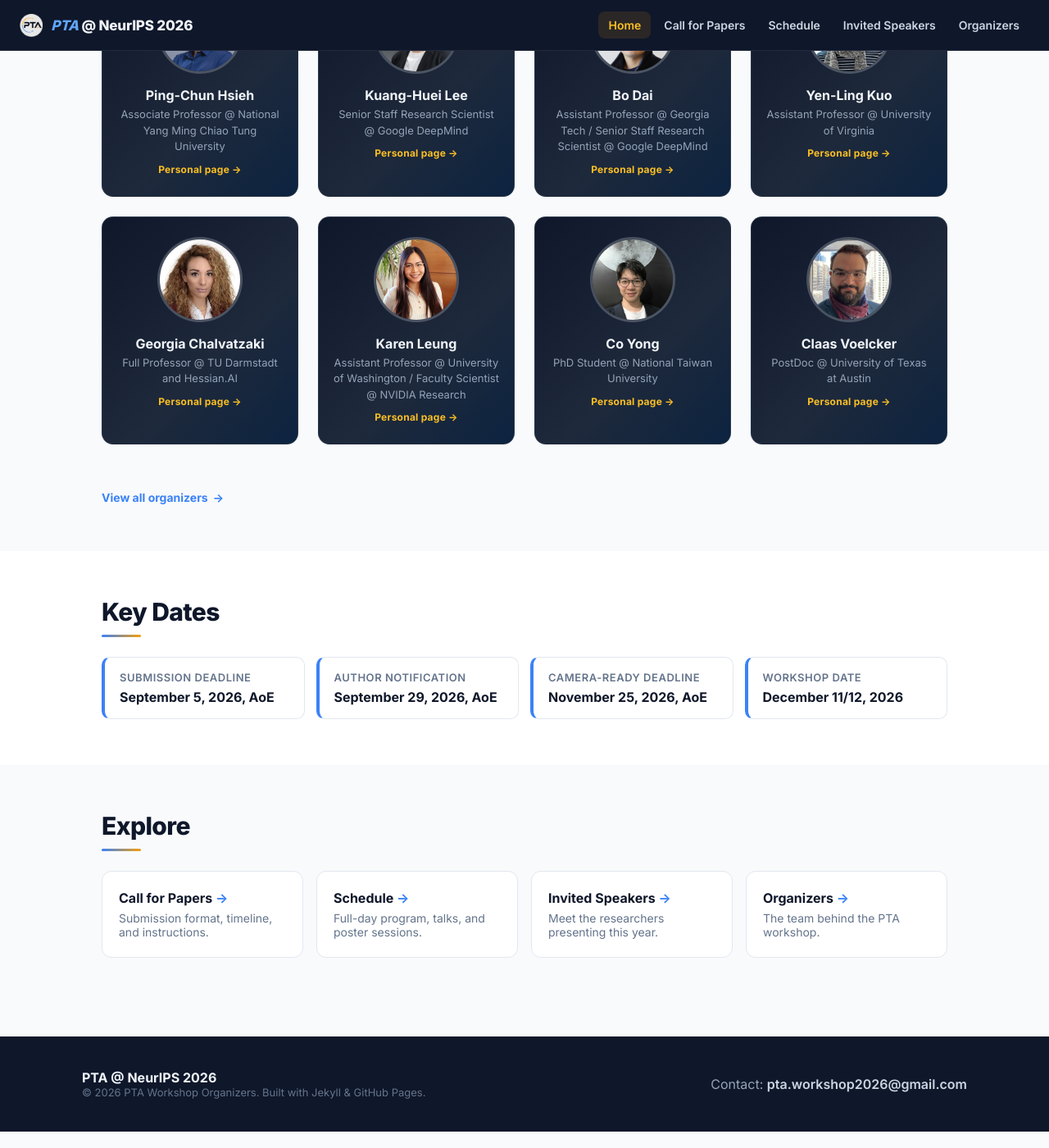
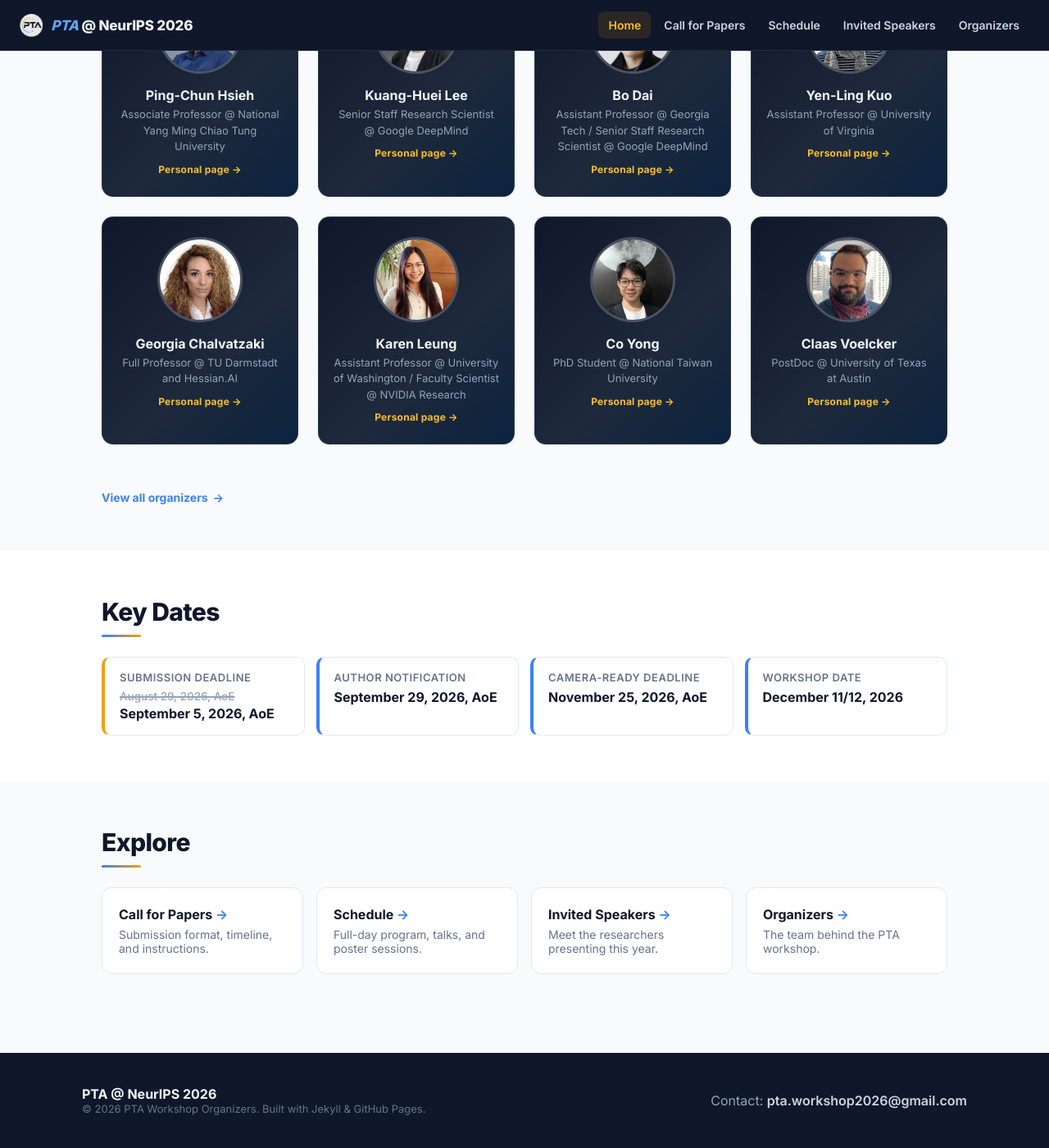
Before and after one commit to PTAworkshop/PTAworkshop.github.io, a Jekyll site: the page built from index.html, in a window 1280 px wide and 1400 px high, scrolled down 2559 px. Shown: the whole window at 82% size. Built offline with Jekyll 4.4.1, drawn with Linux system fonts in a browser that asks for light colours.

Commit message:
extend submission deadline

```diff
--- a/_data/dates.yml
+++ b/_data/dates.yml
@@ -1,4 +1,5 @@
 - label: Submission deadline
+  previous: "August 29, 2026, AoE"
   value: "September 5, 2026, AoE"
 - label: Author notification
   value: "September 29, 2026, AoE"
--- a/_includes/dates-list.html
+++ b/_includes/dates-list.html
@@ -1,7 +1,10 @@
 <ul class="dates-list">
   {% for date in site.data.dates %}
-  <li>
+  <li{% if date.previous %} class="date-updated"{% endif %}>
     <span class="date-label">{{ date.label }}</span>
+    {% if date.previous %}
+    <span class="date-previous"><del>{{ date.previous }}</del></span>
+    {% endif %}
     <span class="date-value">{{ date.value }}</span>
   </li>
   {% endfor %}
--- a/assets/css/style.css
+++ b/assets/css/style.css
@@ -365,11 +365,27 @@ h3 {
   letter-spacing: 0.04em;
   margin-bottom: 6px;
 }
+.date-previous {
+  display: block;
+  font-size: 13.5px;
+  font-weight: 500;
+  color: #94a3b8;
+  line-height: 1.35;
+  margin-bottom: 2px;
+}
+.date-previous del {
+  text-decoration: line-through;
+  text-decoration-thickness: 1.5px;
+  text-decoration-color: #94a3b8;
+}
 .date-value {
   display: block;
   font-size: 16px;
   font-weight: 700;
   color: #0f172a;
+}
+.dates-list li.date-updated {
+  border-left-color: #f59e0b;
 }
 
 /* ── Quick link cards on home page ── */
```
